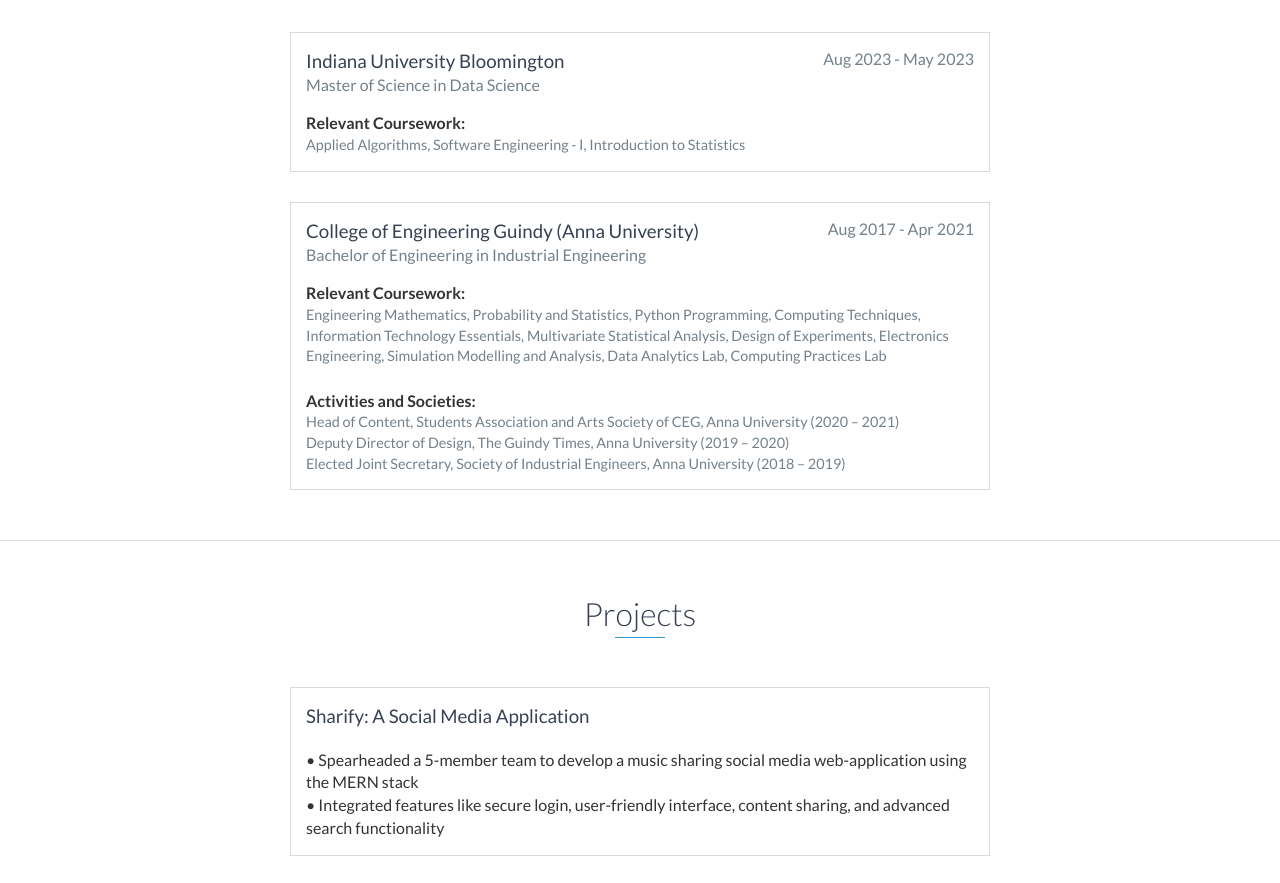
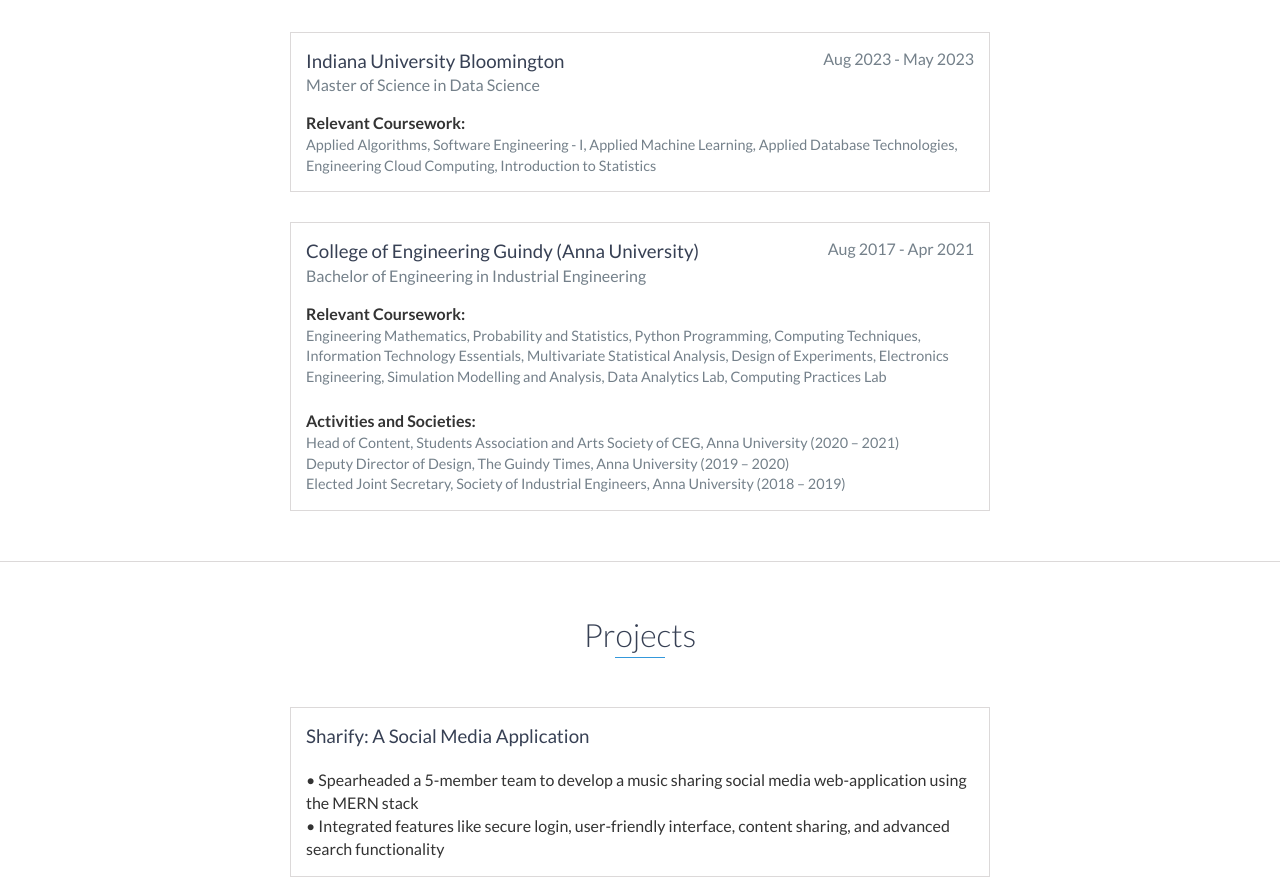
Before and after one commit to nee1k/nee1k.github.io, a website: page index.html in a window 1280 px wide. Shown: the part 2680-3563 px from the top of the page. Drawn offline with nearby package versions, Linux system fonts and the light colour scheme.

Commit message:
coursework update

```diff
--- a/index.html
+++ b/index.html
@@ -151,7 +151,7 @@
             <span class="education-date">Aug 2023 - May 2023</span>
             <h4>Master of Science in Data Science</h4>
             <b>Relevant Coursework: </b>
-            <p>Applied Algorithms, Software Engineering - I, Introduction to Statistics</p>
+            <p>Applied Algorithms, Software Engineering - I, Applied Machine Learning, Applied Database Technologies, Engineering Cloud Computing, Introduction to Statistics</p>
         </div>
 
         <div class="education-block">
```
